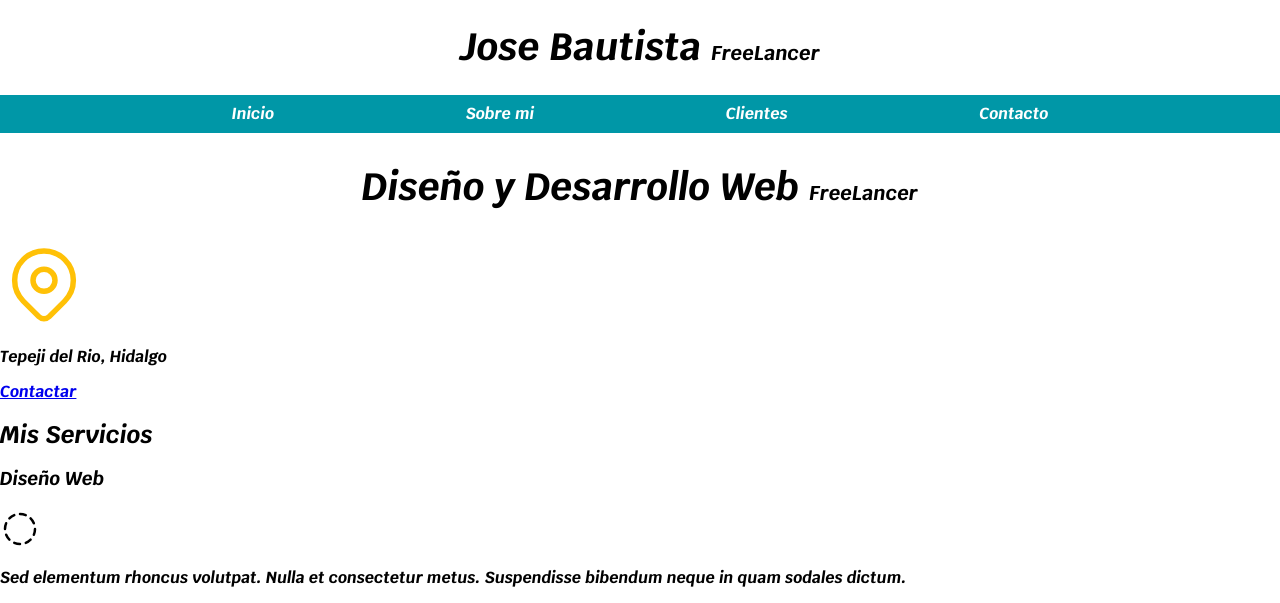
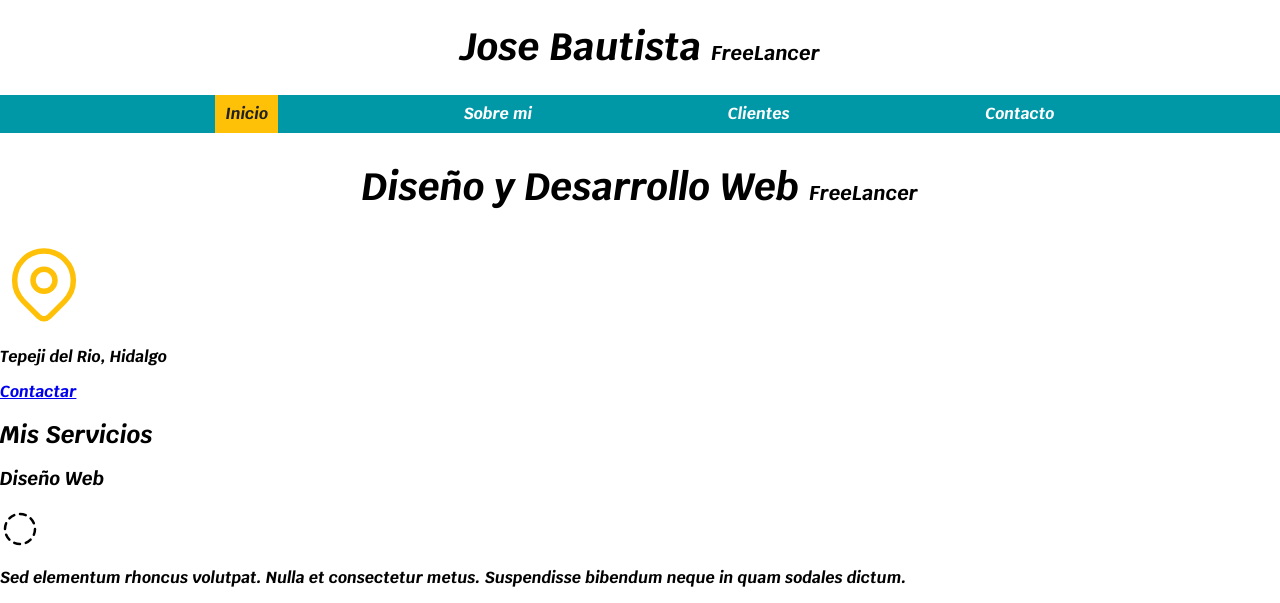
Before and after one commit to JoseAlfonsoB/FREELANCER_PROJECT, a plain HTML site: page index.html in a window 1280 px wide. In both pictures the pointer is over the link "Inicio". Shown: the top 603 px of the page. Drawn offline with Linux system fonts and the light colour scheme.

Commit message:
Finalización del diseño de la barra de navegación principal, aplicando la subclase hover al los enlaces.

```diff
--- a/CSS/styles.css
+++ b/CSS/styles.css
@@ -36,7 +36,6 @@ body {
   background-color: var(--secundario);
 }
 .navegacion-principal {
-  padding: 1rem;
   display: flex; /* Nos permite acceder a más propiedades. */
   justify-content: space-evenly; /* Para la separacion del texto entre cada enlace. */
 }
@@ -44,4 +43,11 @@ body {
 .navegacion-principal a {
   text-decoration: none; /* Esto propiedad es para eliminar la linea inferior de los enlaces. */
   color: var(--blanco);
+  font-weight: 700;
+  padding: 1rem;
 }
+
+.navegacion-principal a:hover {
+  background-color: var(--primario);
+  color: var(--oscuro);
+}
```
